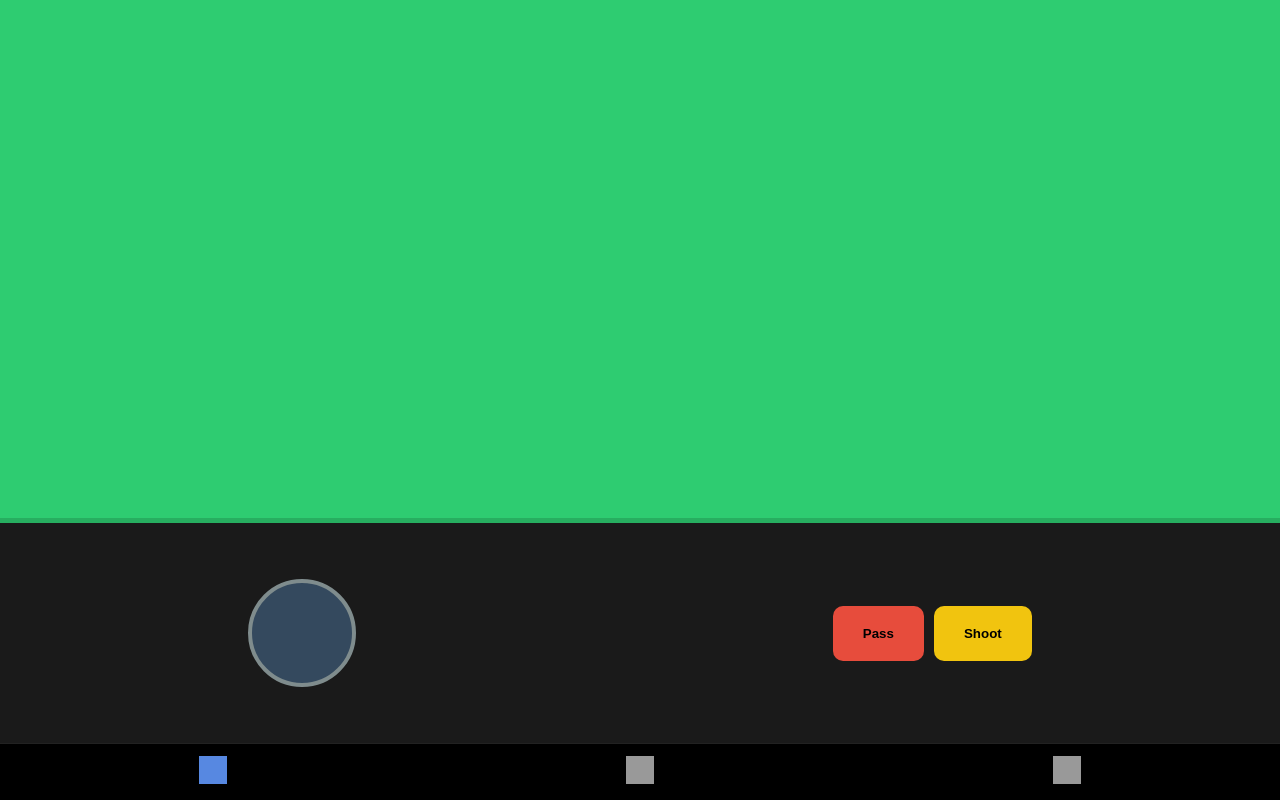
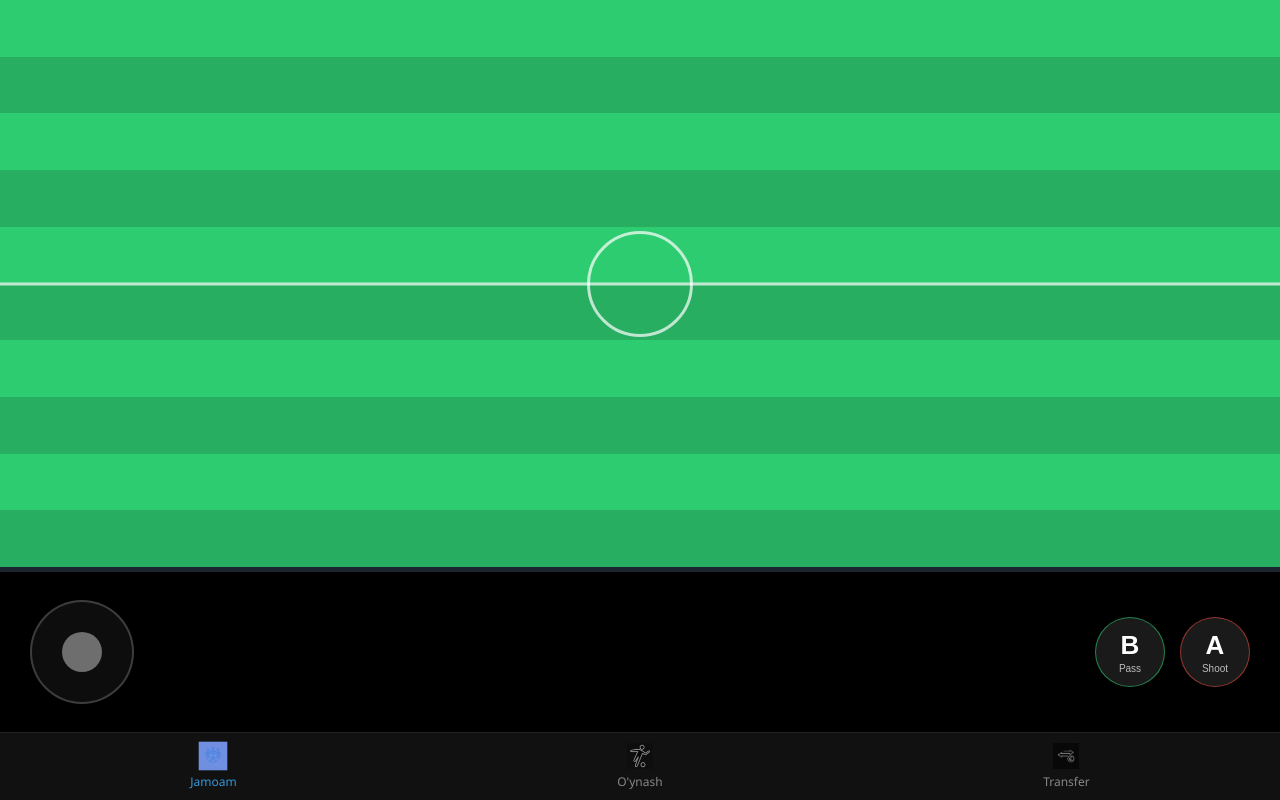
Before and after one commit to Ibrohim19042010/Mini-football, a plain HTML site: page index.html in a window 1280 px wide. Drawn offline with Linux system fonts and the light colour scheme.

Commit message:
Update index.html

```diff
--- a/index.html
+++ b/index.html
@@ -3,67 +3,172 @@
 <head>
     <meta charset="UTF-8">
     <meta name="viewport" content="width=device-width, initial-scale=1.0">
-    <title>Mini Football</title>
+    <title>Mini Football Pro</title>
     <style>
-        body { margin: 0; background: #1a1a1a; color: white; font-family: sans-serif; height: 100vh; display: flex; flex-direction: column; }
-        #game-field { flex: 1; background: #2ecc71; position: relative; border-bottom: 5px solid #27ae60; }
+        body {
+            margin: 0;
+            background: #000;
+            color: white;
+            font-family: 'Segoe UI', Tahoma, Geneva, Verdana, sans-serif;
+            height: 100vh;
+            display: flex;
+            flex-direction: column;
+            overflow: hidden;
+        }
 
-        /* Boshqaruv qismi */
-        #controls { height: 200px; display: flex; align-items: center; justify-content: space-around; padding: 10px; }
-        #joystick { width: 100px; height: 100px; background: #34495e; border-radius: 50%; border: 4px solid #7f8c8d; }
-        .action-btns { display: flex; gap: 10px; }
-        button { padding: 20px 30px; border: none; border-radius: 10px; font-weight: bold; cursor: pointer; }
-        #btn-1 { background: #e74c3c; }
-        #btn-2 { background: #f1c40f; }
+        /* 1. REALISTIK STADION */
+        #game-field {
+            flex: 1;
+            /* Maysazor chiziqlari */
+            background: repeating-linear-gradient(
+                0deg,
+                #27ae60,
+                #27ae60 10%,
+                #2ecc71 10%,
+                #2ecc71 20%
+            );
+            position: relative;
+            border-bottom: 5px solid #1a252f;
+        }
+        /* Maydon markazidagi chiziq va aylana */
+        #game-field::before {
+            content: ""; position: absolute; top: 50%; left: 0; right: 0; height: 3px; background: rgba(255,255,255,0.7); transform: translateY(-50%);
+        }
+        #game-field::after {
+            content: ""; position: absolute; top: 50%; left: 50%; width: 100px; height: 100px;
+            border: 3px solid rgba(255,255,255,0.7); border-radius: 50%; transform: translate(-50%, -50%);
+        }
 
-        /* Navigatsiya paneli - siz to‘g‘rilagan stil */
-        .nav-bar { background-color: #000000; display: flex; justify-content: space-around; padding: 12px 0; border-top: 1px solid #222; }
-        .nav-icon { width: 28px; height: 28px; transition: 0.3s; filter: brightness(0) invert(1); opacity: 0.6; }
-        .active-nav .nav-icon { opacity: 1; filter: brightness(0) saturate(100%) invert(48%) sepia(87%) saturate(1437%) hue-rotate(198deg) brightness(95%) contrast(85%); }
+        /* 2. SHAFFOF BOSHQARUV PANELI */
+        #controls {
+            height: 160px;
+            display: flex;
+            align-items: center;
+            justify-content: space-between;
+            padding: 0 30px;
+            background: rgba(0, 0, 0, 0.4); /* Shaffof qora fon */
+            backdrop-filter: blur(10px); /* Shisha effekti */
+        }
+
+        /* Shaffof Joystick */
+        #joystick {
+            width: 100px; height: 100px;
+            background: rgba(255, 255, 255, 0.05);
+            border-radius: 50%;
+            border: 2px solid rgba(255, 255, 255, 0.2);
+            display: flex; align-items: center; justify-content: center;
+        }
+        #joystick-knob {
+            width: 40px; height: 40px; background: rgba(255, 255, 255, 0.4); border-radius: 50%;
+        }
+
+        /* A va B tugmalari (Shaffof) */
+        .action-btns { display: flex; gap: 15px; }
+        .btn-game {
+            width: 70px; height: 70px; border-radius: 50%; border: none; cursor: pointer;
+            background: rgba(255, 255, 255, 0.1); color: white; border: 1px solid rgba(255,255,255,0.3);
+            display: flex; flex-direction: column; align-items: center; justify-content: center;
+            transition: 0.1s ease; backdrop-filter: blur(5px);
+        }
+        .btn-game:active { transform: scale(0.9); background: rgba(255, 255, 255, 0.3); }
+        .btn-title { font-size: 26px; font-weight: bold; margin-bottom: 2px; }
+        .btn-subtitle { font-size: 10px; opacity: 0.7; }
+
+        /* 3. UYG'UNLASHGAN PASTKI MENU */
+        .nav-bar {
+            background-color: #111; display: flex; justify-content: space-around; padding: 10px 0; border-top: 1px solid #222;
+        }
+        .nav-item { display: flex; flex-direction: column; align-items: center; font-size: 12px; color: #888; gap: 4px; }
+        .nav-icon {
+            width: 26px; height: 26px; transition: 0.3s;
+            filter: invert(1) opacity(0.5); /* Ikonkalarni fon bilan uyg'unlashtirish */
+        }
+
+        /* Aktiv bo'lim dizayni */
+        .active-nav { color: #3498db; }
+        .active-nav .nav-icon {
+            filter: invert(45%) sepia(98%) saturate(1437%) hue-rotate(198deg) brightness(95%) contrast(85%); /* Ko'k rang */
+            transform: scale(1.1);
+        }
     </style>
 </head>
 <body>
 
-    <div id="game-field">
-        <!-- O‘yin maydoni -->
-    </div>
+    <div id="game-field"></div>
 
     <div id="controls">
-        <div id="joystick"></div>
+        <div id="joystick">
+            <div id="joystick-knob"></div>
+        </div>
         <div class="action-btns">
-            <button id="btn-1">Pass</button>
-            <button id="btn-2">Shoot</button>
+            <button id="btn-B" class="btn-game" onclick="actionBtn('B')">
+                <span class="btn-title">B</span>
+                <span class="btn-subtitle" id="label-B">Pass</span>
+            </button>
+            <button id="btn-A" class="btn-game" onclick="actionBtn('A')">
+                <span class="btn-title">A</span>
+                <span class="btn-subtitle" id="label-A">Shoot</span>
+            </button>
         </div>
     </div>
 
     <div class="nav-bar">
-        <div class="nav-item active-nav"><img src="500.jpg" class="nav-icon"></div>
-        <div class="nav-item"><img src="503.png" class="nav-icon"></div>
-        <div class="nav-item"><img src="502.jpg" class="nav-icon"></div>
+        <div class="nav-item active-nav">
+            <img src="500.jpg" class="nav-icon">
+            <span>Jamoam</span>
+        </div>
+        <div class="nav-item">
+            <img src="503.png" class="nav-icon">
+            <span>O'ynash</span>
+        </div>
+        <div class="nav-item">
+            <img src="502.jpg" class="nav-icon">
+            <span>Transfer</span>
+        </div>
     </div>
 
     <script>
-        // O'yin holati
-        let hasBall = true; // Hozircha o'yinchida to'p bor deb olamiz
+        // O'yin logikasi (To'p bizdami yoki yo'q)
+        let hasBall = true;
 
-        function updateControls() {
-            const btn1 = document.getElementById('btn-1');
-            const btn2 = document.getElementById('btn-2');
+        function updateButtons() {
+            const labelA = document.getElementById('label-A');
+            const labelB = document.getElementById('label-B');
+            const btnA = document.getElementById('btn-A');
+            const btnB = document.getElementById('btn-B');
 
             if (hasBall) {
-                btn1.innerText = "Pass";
-                btn2.innerText = "Shoot";
+                // Hujum holati
+                labelA.innerText = "Shoot";
+                labelB.innerText = "Pass";
+                btnA.style.borderColor = "rgba(231, 76, 60, 0.6)"; // A tugma chekkasi qizilroq
+                btnB.style.borderColor = "rgba(46, 204, 113, 0.6)"; // B tugma chekkasi yashilroq
             } else {
-                btn1.innerText = "Press"; // Bosim o'tkazish
-                btn2.innerText = "Tackle"; // To'pni olib qo'yish
+                // Himoya holati
+                labelA.innerText = "Tackle";
+                labelB.innerText = "Press";
+                btnA.style.borderColor = "rgba(241, 196, 15, 0.6)"; // Sariqroq
+                btnB.style.borderColor = "rgba(52, 152, 219, 0.6)"; // Ko'kroq
             }
         }
 
-        // Boshqaruvni yangilash
-        updateControls();
+        // Tugma bosilganda ishlashi uchun
+        function actionBtn(btnType) {
+            let action = "";
+            if (btnType === 'A') action = hasBall ? "Zarba berildi (Shoot)!" : "Olib qo'yildi (Tackle)!";
+            if (btnType === 'B') action = hasBall ? "Pas berildi (Pass)!" : "Bosim (Press)!";
 
-        // Bu funksiyani o'yin logikasida to'p yo'qotilganda chaqirasiz:
-        // hasBall = false; updateControls();
+            console.log(action);
+
+            // Vaqtinchalik: Har gal A bosilganda to'p holati o'zgaradi (Test uchun)
+            if(btnType === 'A') {
+                hasBall = !hasBall;
+                updateButtons();
+            }
+        }
+
+        // Dastlabki holatni yuklash
+        updateButtons();
     </script>
 </body>
-</html>
+                </html>
```
